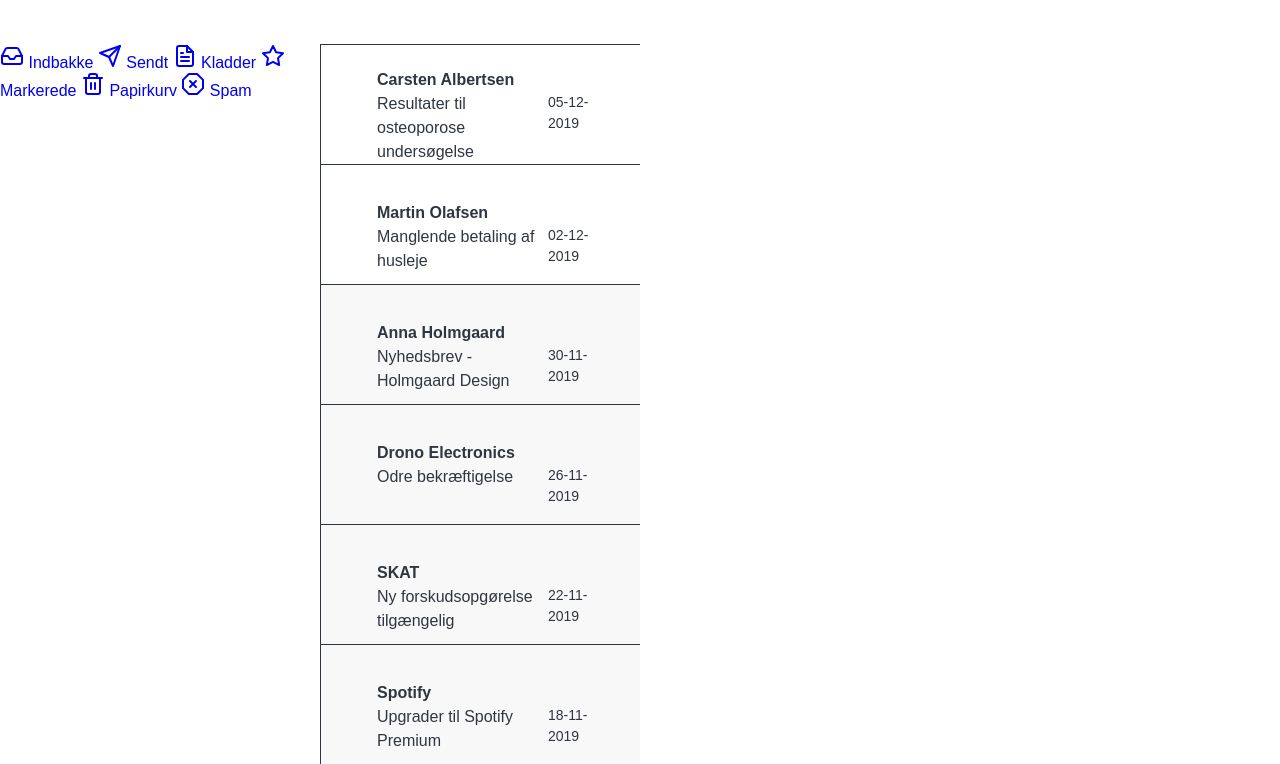
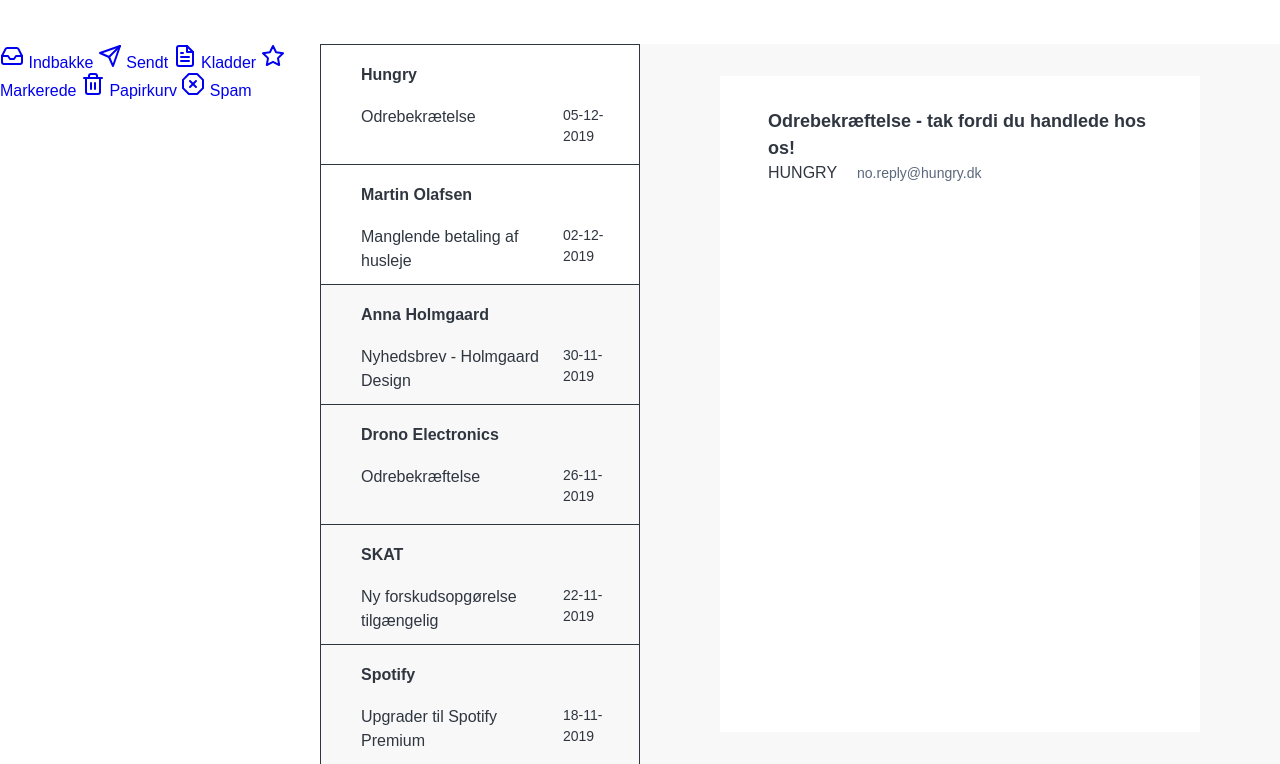
Before and after one commit to Aoksuz/opgave-6-email-interface, a website: page index.html in a window 1280 px wide. Shown: the part 36-800 px from the top of the page. Drawn offline with nearby package versions, Linux system fonts and the light colour scheme; files that its build step writes are made by us from their sources; a web font is replaced by a local one.

Commit message:
Stylet modtager feltet

```diff
--- a/css/styles.scss
+++ b/css/styles.scss
@@ -8,7 +8,6 @@
 body{
     background: $white;
     margin: 0;
-
 }
 
 a{
@@ -22,6 +21,7 @@ a{
 p{
   line-height: 1.5;
 }
+
 .grid-wrapper{
   display: grid;
   grid-template-columns: repeat(2, 1fr) 2fr;
@@ -49,7 +49,7 @@ p{
   background-color: $white;
 
   .mails{
-    padding: 0 2em;
+    padding: 0 1em;
     color: $black;
     height: 120px;
     border-top: 1px solid $black;
@@ -89,7 +89,7 @@ p{
 
     .titel{
       font-weight: 800;
-      align-self: end;
+      align-self: center;
     }
 
     .mail-icons{
@@ -131,11 +131,11 @@ p{
     flex-direction: column;
     width: 100%;
     border-left: 1px solid $black;
-    border-radius: 1px solid $black;
+    border-right: 1px solid $black;
   }
 }
 
-.mail-container {
+.reading {
   display: none;
 
   @media screen and (min-width: 992px){
@@ -144,5 +144,39 @@ p{
     background: $grey;
     width: 100%;
     height: 100%;
+    padding: 2em 5em;
+    color: $black;
+
+    p{
+      margin: 0;
+      line-height: 1.5;
+    }
+
+    .mail-open{
+      width: 100%;
+      height: 100%;
+      background: $white;
+      padding: 2em 3em;
+
+      .openmail-emne{
+        font-weight: 800;
+        font-size: 18px;
+        height: 50px;
+      }
+
+      .afsender{
+        display: flex;
+        flex-direction: row;
+        align-items: center;
+        height: 30px;
+        margin-bottom: 30px;
+
+        .afsender-mail{
+          color: lighten($black, 20);
+          font-size: 14px;
+          margin-left: 20px;
+        }
+      }
+    }
   }
 }
--- a/index.html
+++ b/index.html
@@ -66,12 +66,12 @@
             <div class="star-marked">
                 <i data-feather="star" class="icon-yellow"></i>
             </div>
-            <p class="titel">Carsten Albertsen</p>
+            <p class="titel">Hungry</p>
             <div class="mail-icons">
                 <i data-feather="x-octagon" class="icon-red"></i>
                 <i data-feather="trash-2" class="icon-red"></i>
             </div>
-            <p class="mail-emne">Resultater til osteoporose undersøgelse</p>
+            <p class="mail-emne">Odrebekrætelse</p>
             <p class="dato">05-12-2019</p>
         </div>
         <div class="mails">
@@ -107,7 +107,7 @@
                 <i data-feather="x-octagon" class="icon-red"></i>
                 <i data-feather="trash-2" class="icon-red"></i>
             </div>
-            <p class="mail-emne">Odre bekræftigelse</p>
+            <p class="mail-emne">Odrebekræftelse</p>
             <p class="dato">26-11-2019</p>
         </div>
         <div class="mails read">
@@ -135,18 +135,22 @@
             <p class="dato">18-11-2019</p>
         </div>
     </div>
-    <div class="mail-container">
-        <div class="mail-open"></div>
-    </div>
 
     <div class="reading">
-
+        <div class="mail-open">
+            <p class="openmail-emne">Odrebekræftelse - tak fordi du handlede hos os!</p>
+            <div class="afsender">
+                <p>HUNGRY</p>
+                <p class="afsender-mail">no.reply@hungry.dk</p>
+            </div>
+        </div>
     </div>
 
     </div>
 
     <script src="https://ajax.googleapis.com/ajax/libs/jquery/3.4.1/jquery.min.js"></script>
 
+    <script src="js/starmarked.js"></script>
     <script type="text/javascript">
         feather.replace();
     </script>
--- /dev/null
+++ b/js/starmarked.js
@@ -0,0 +1,8 @@
+$(document).ready(function (e) {
+    $('.icon-yellow').on('click', function () {
+        $('this').css({
+            opacity: '1 !important',
+            fill: '$yellow'
+        })
+    });
+});
```
